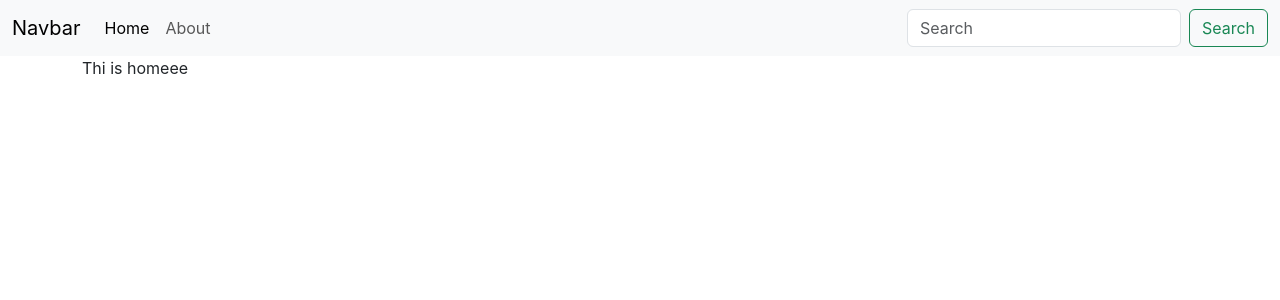
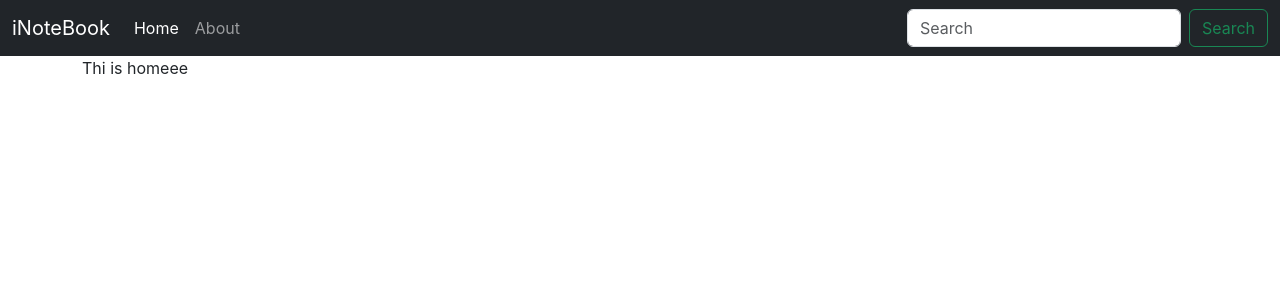
Before and after one commit to shreyansh-1711/iNoteBook, a React (Create React App) app: page / in a window 1280 px wide. Shown: the top 300 px of the page. Built offline with nearby package versions, Linux system fonts and the light colour scheme.

Commit message:
useLocation added

```diff
--- a/src/components/Navbar.js
+++ b/src/components/Navbar.js
@@ -1,23 +1,35 @@
-import React from 'react'
+import React, {useEffect} from 'react'
 import { Link } from "react-router-dom";
+import { useLocation } from 'react-router-dom';
+
+
+
 
 
 const Navbar = () => {
+  let location = useLocation();
+  useEffect(() => {
+    // Google Analytics
+    // ga('send', 'pageview');
+    console.log(location.pathname)
+  }, [location]);
+
+
   return (
 
-    <nav className="navbar navbar-expand-lg bg-body-tertiary">
+    <nav className="navbar navbar-expand-lg navbar-dark bg-dark">
       <div className="container-fluid">
-        <Link className="navbar-brand" to="/">Navbar</Link>
+        <Link className="navbar-brand" to="/">iNoteBook</Link>
         <button className="navbar-toggler" type="button" data-bs-toggle="collapse" data-bs-target="#navbarSupportedContent" aria-controls="navbarSupportedContent" aria-expanded="false" aria-label="Toggle navigation">
           <span className="navbar-toggler-icon"></span>
         </button>
         <div className="collapse navbar-collapse" id="navbarSupportedContent">
           <ul className="navbar-nav me-auto mb-2 mb-lg-0">
             <li className="nav-item">
-              <Link className="nav-link active" aria-current="page" to="/">Home</Link>
+              <Link className={`nav-link ${location.pathname==="/" ? "active" : ""}`} aria-current="page" to="/">Home</Link>
             </li>
             <li className="nav-item">
-              <Link className="nav-link" to="/about">About</Link>
+              <Link className={`nav-link ${location.pathname==="/about" ? "active" : ""}`} to="/about">About</Link>
             </li>
 
           </ul>
--- /dev/null
+++ b/src/context/notes/noteContext.js
@@ -0,0 +1,5 @@
+import { createContext } from "react";
+
+const noteContext = createContext();
+
+export default noteContext;
```
Also changed, not shown: src/context/notes/NoteState.js (added, +37 -0 lines).
